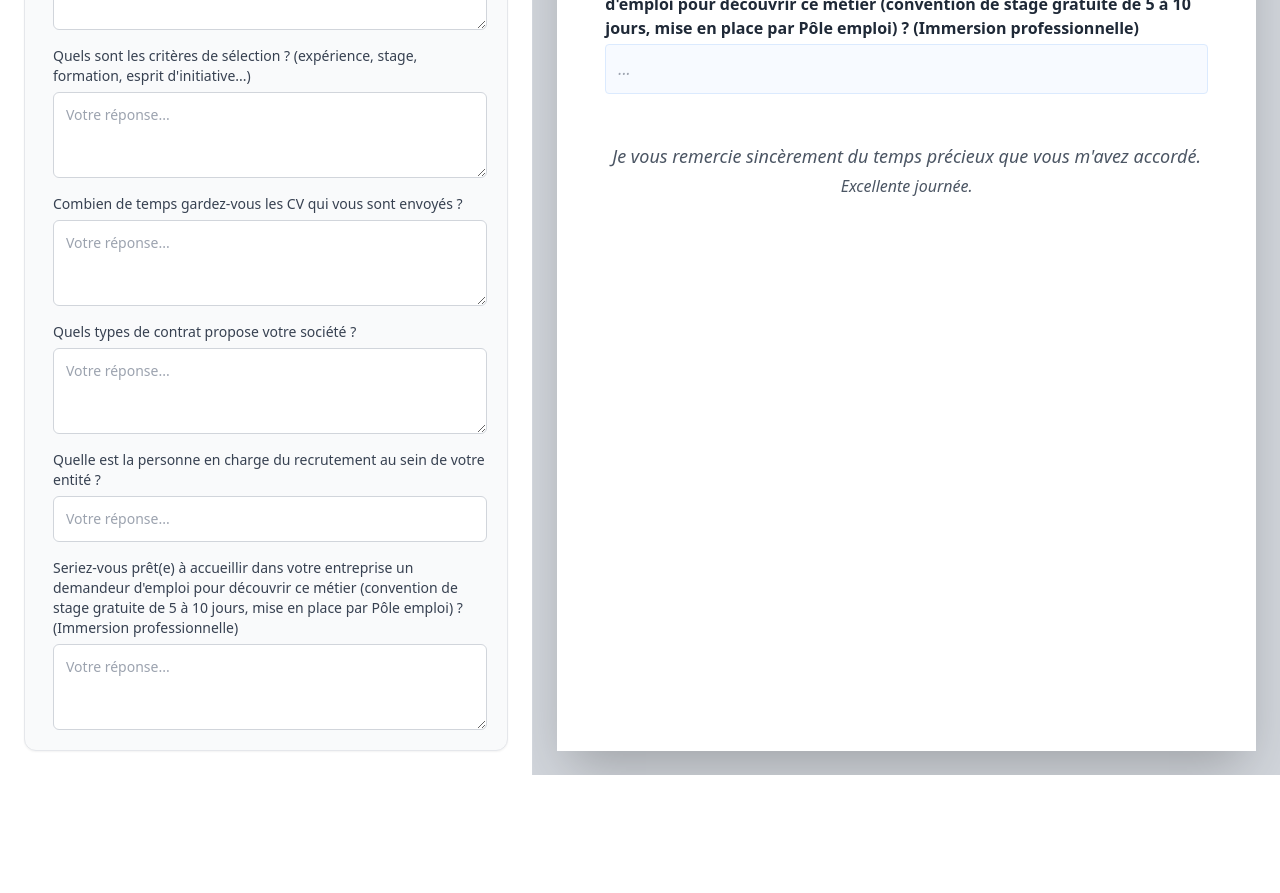
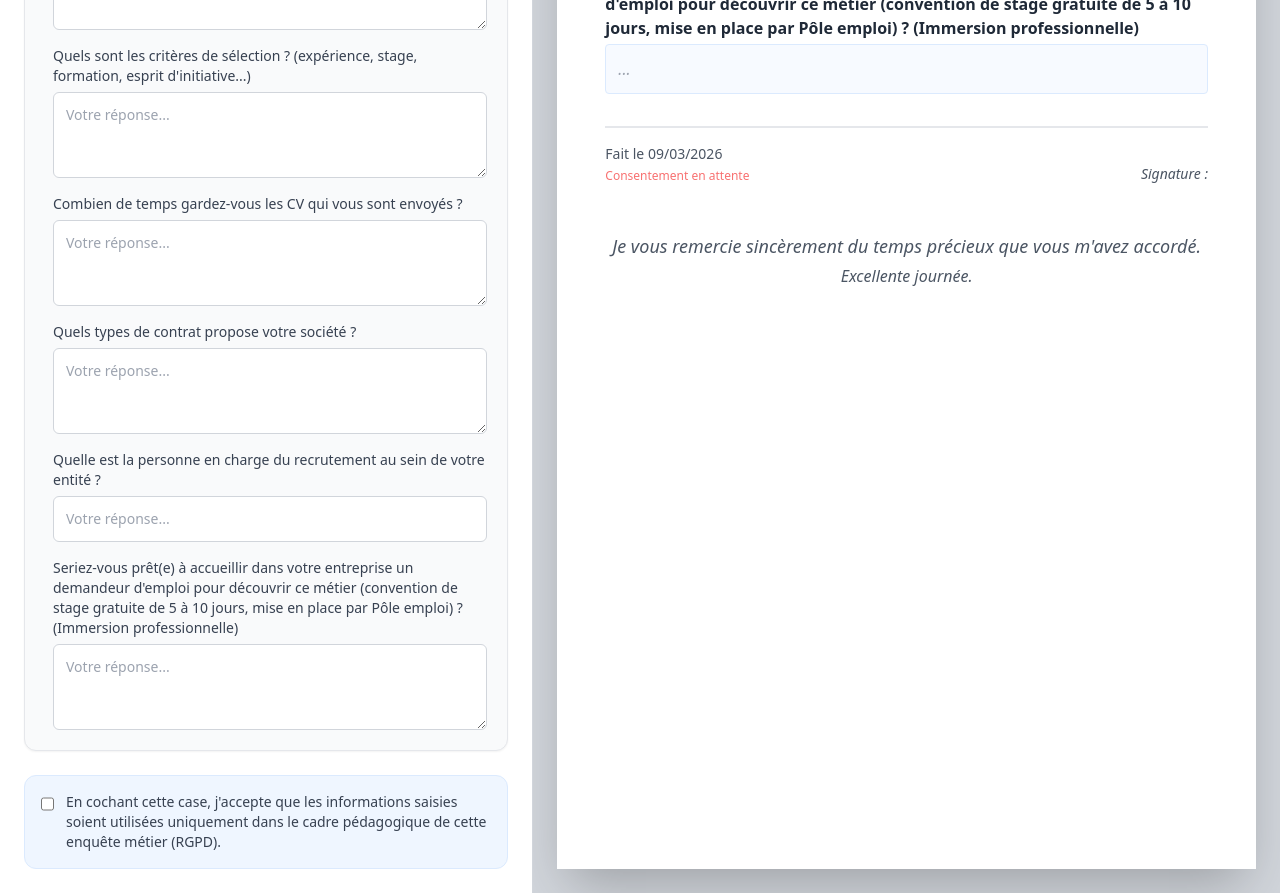
Before and after one commit to Galiguille/enquete-metier, a React (Vite) app: page / in a window 1280 px wide. Shown: the part 3640-4533 px from the top of the page. Before the commit the page ends 4415 px from the top, so only its background shows below. Built offline with nearby package versions, Linux system fonts and the light colour scheme.

Commit message:
Ajout génération PDF et consentement RGPD

```diff
--- a/src/App.jsx
+++ b/src/App.jsx
@@ -296,6 +296,21 @@ export default function App() {
                 </div>
               ))}
             </div>
+
+            {/* Case à cocher Consentement RGPD */}
+            <div className="mt-6 bg-blue-50 p-4 rounded-xl border border-blue-100">
+              <label className="flex items-start gap-3 cursor-pointer">
+                <input
+                  type="checkbox"
+                  className="mt-1 w-4 h-4 text-blue-600 rounded border-gray-300 focus:ring-blue-500"
+                  checked={formData.consent || false}
+                  onChange={(e) => handleChange('consent', e.target.checked)}
+                />
+                <span className="text-sm text-gray-700">
+                  En cochant cette case, j'accepte que les informations saisies soient utilisées uniquement dans le cadre pédagogique de cette enquête métier (RGPD).
+                </span>
+              </label>
+            </div>
           </div>
         </div>
 
@@ -381,6 +396,17 @@ export default function App() {
               </div>
             ))}
 
+            {/* Section Signature / Date */}
+            <div className="mt-8 pt-4 border-t-2 border-gray-200 page-break">
+              <div className="flex justify-between items-end">
+                <div className="text-sm text-gray-600">
+                  <p>Fait le {new Date().toLocaleDateString('fr-FR')}</p>
+                  {formData.consent ? <p className="text-emerald-700 font-bold mt-1">✓ Consentement validé</p> : <p className="text-red-400 text-xs mt-1">Consentement en attente</p>}
+                </div>
+                <div className="text-sm text-gray-600 italic">Signature :</div>
+              </div>
+            </div>
+
             <div className="mt-12 text-center text-gray-600 italic page-break">
               <p className="text-base sm:text-lg mb-1">Je vous remercie sincèrement du temps précieux que vous m'avez accordé.</p>
               <p>Excellente journée.</p>
```
